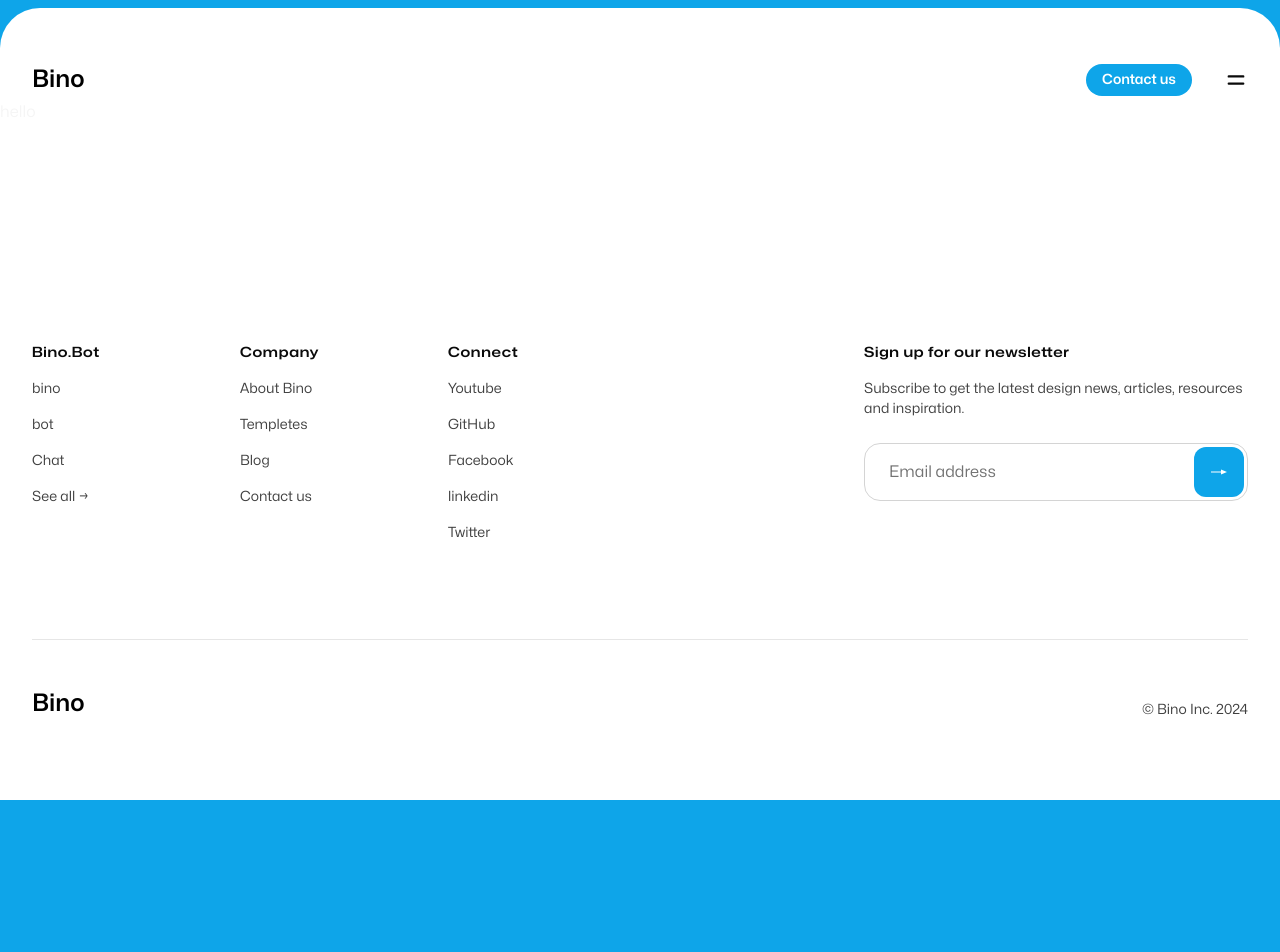
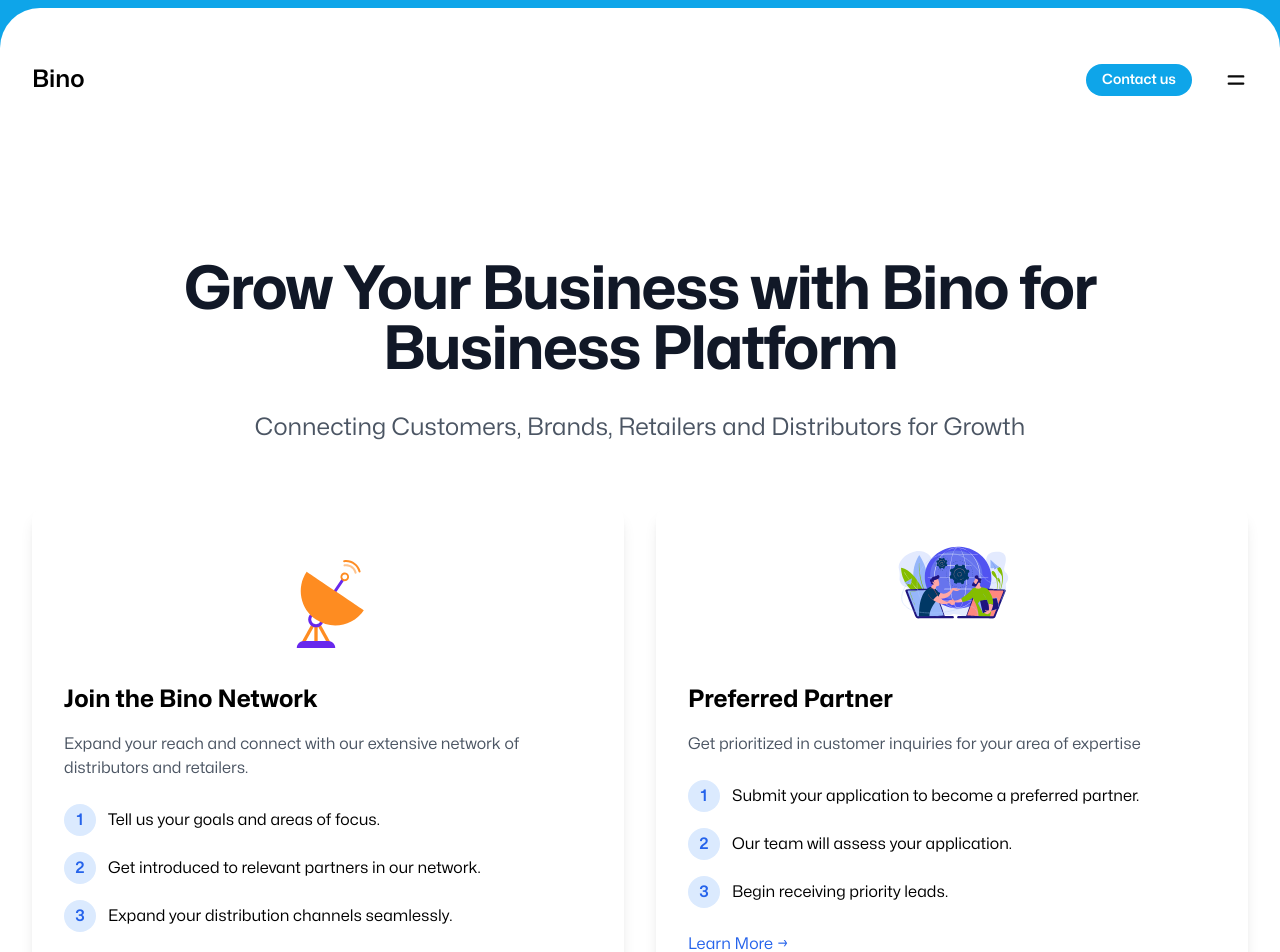
Before and after one commit to Rishabh2503/test, a Next.js app: page /bino-business in a window 1280 px wide. Shown: the top 952 px of the page. Before the commit the page ends 800 px from the top, so only its background shows below. Built offline with nearby package versions, Linux system fonts and the light colour scheme.

Commit message:
changes4

```diff
--- a/src/app/bino-business/page.jsx
+++ b/src/app/bino-business/page.jsx
@@ -1,297 +1,254 @@
-// 'use client';
+'use client';
 
-// import React, { useEffect, useState } from 'react';
+import React from 'react';
+import Container from '@/components/Container';
+import SearchIntro from '@/components/SearchIntro';
+import Link from 'next/link';
+import JsonLd from '@/components/JsonLd';
+import dynamic from 'next/dynamic';
 
-// import Container from '@/components/Container';
-// import SearchIntro from '@/components/SearchIntro';
-// import Link from 'next/link';
-// import Lottie from 'lottie-react';
-// import SchemaOrg from '@/components/SchemaOrg';
+// Import Lottie animations
+import networkAnimation from '@/lotties/network.json';
+import partnerAnimation from '@/lotties/parternship.json';
+import b2bAnimation from '@/lotties/b2b.json';
+import distributionAnimation from '@/lotties/distribute.json';
+import reachAnimation from '@/lotties/market.json';
+import supportAnimation from '@/lotties/customer support.json';
+import insightsAnimation from '@/lotties/Data Analytics.json';
 
-// // Import Lottie animations
-// import networkAnimation from '@/lotties/network.json';
-// import partnerAnimation from '@/lotties/parternship.json';
-// import b2bAnimation from '@/lotties/b2b.json';
-// import distributionAnimation from '@/lotties/distribute.json';
-// import reachAnimation from '@/lotties/market.json';
-// import supportAnimation from '@/lotties/customer support.json';
-// import insightsAnimation from '@/lotties/Data Analytics.json';
+// Dynamic import of LottieWrapper
+const LottieWrapper = dynamic(() => import('@/components/LottieWrapper'), {
+  ssr: false,
+  loading: () => <div className="w-full h-full animate-pulse bg-gray-200 rounded-lg" />
+});
 
-// // Add this function before your BusinessPage component
-// const ClientSchemaOrg = () => {
-//   const schema = {
-//     "@context": "https://schema.org",
-//     "@type": "Organization",
-//     "name": "Bino for Business",
-//     "description": "Connecting Customers, Brands, Retailers and Distributors for Growth",
-//     "url": "https://bino.bot/bino-business",
-//     "logo": "https://bino.bot/logo.png",
-//     "sameAs": [
-//       "https://twitter.com/binobot",
-//       "https://linkedin.com/company/binobot"
-//     ],
-//     // ... rest of your schema object
-//   };
+// Add this function before your BusinessPage component
+const generateBusinessSchema = () => {
+  const schema = {
+    "@context": "https://schema.org",
+    "@type": "Organization",
+    "name": "Bino for Business",
+    "description": "Connecting Customers, Brands, Retailers and Distributors for Growth",
+    "url": "https://bino.bot/bino-business",
+    "logo": "https://bino.bot/logo.png",
+    "sameAs": [
+      "https://twitter.com/binobot",
+      "https://linkedin.com/company/binobot"
+    ],
+    "offers": [
+      {
+        "@type": "Offer",
+        "name": "Join the Bino Network",
+        "description": "Expand your reach and connect with our extensive network of distributors and retailers."
+      },
+      {
+        "@type": "Offer",
+        "name": "Preferred Partner",
+        "description": "Get prioritized in customer inquiries for your area of expertise"
+      },
+      {
+        "@type": "Offer",
+        "name": "B2B Sourcing",
+        "description": "Efficiently source products and services for your business with Bino Bot."
+      },
+      {
+        "@type": "Offer",
+        "name": "Distribution Support",
+        "description": "Access Bino Bot's network of distributors to launch products or enter new regions."
+      }
+    ],
+    "potentialAction": {
+      "@type": "JoinAction",
+      "name": "Join Bino Business",
+      "target": {
+        "@type": "EntryPoint",
+        "urlTemplate": "https://bino.bot/bino-business/get-started",
+        "actionPlatform": [
+          "http://schema.org/DesktopWebPlatform",
+          "http://schema.org/MobileWebPlatform"
+        ]
+      }
+    },
+    "areaServed": {
+      "@type": "Country",
+      "name": "India"
+    },
+    "knowsAbout": [
+      "B2B Distribution",
+      "Business Networking",
+      "Supply Chain Management",
+      "Business Development"
+    ],
+    "hasOfferCatalog": {
+      "@type": "OfferCatalog",
+      "name": "Bino Business Solutions",
+      "itemListElement": [
+        {
+          "@type": "OfferCatalog",
+          "name": "Network Solutions",
+          "description": "Business networking and distribution solutions"
+        },
+        {
+          "@type": "OfferCatalog",
+          "name": "Partnership Programs",
+          "description": "Preferred partner and B2B sourcing programs"
+        }
+      ]
+    }
+  };
 
-//   useEffect(() => {
-//     // Only create and insert the schema when on client side
-//     const script = document.createElement('script');
-//     script.type = 'application/ld+json';
-//     script.text = JSON.stringify(schema);
-//     document.head.appendChild(script);
+  return schema;
+};
 
-//     return () => {
-//       document.head.removeChild(script);
-//     };
-//   }, []);
+const BusinessPage = () => {
+  const solutions = [
+    {
+      title: "Join the Bino Network",
+      description: "Expand your reach and connect with our extensive network of distributors and retailers.",
+      animation: networkAnimation,
+      steps: [
+        "Tell us your goals and areas of focus.",
+        "Get introduced to relevant partners in our network.",
+        "Expand your distribution channels seamlessly."
+      ],
+      link: "/join-network"
+    },
+    {
+      title: "Preferred Partner",
+      description: "Get prioritized in customer inquiries for your area of expertise",
+      animation: partnerAnimation,
+      steps: [
+        "Submit your application to become a preferred partner.",
+        "Our team will assess your application.",
+        "Begin receiving priority leads."
+      ],
+      link: "/preferred-partner"
+    },
+    {
+      title: "B2B Sourcing",
+      description: "Efficiently source products and services for your business with Bino Bot.",
+      animation: b2bAnimation,
+      steps: [
+        "Let us know what you need.",
+        "Get options from trusted suppliers.",
+        "Select the best offer for your business."
+      ],
+      link: "/b2b-sourcing"
+    },
+    {
+      title: "Distribution Support",
+      description: "Access Bino Bot's network of distributors to launch products or enter new regions.",
+      animation: distributionAnimation,
+      steps: [
+        "Specify your desired regions or product launch needs.",
+        "Get matched with distributors and retailers in target areas.",
+        "Start reaching new customers quickly and efficiently."
+      ],
+      link: "/distribution-support"
+    }
+  ];
 
-//   return null;
-// };
-// const generateBusinessSchema = () => {
-//   const schema = {
-//     "@context": "https://schema.org",
-//     "@type": "Organization",
-//     "name": "Bino for Business",
-//     "description": "Connecting Customers, Brands, Retailers and Distributors for Growth",
-//     "url": "https://bino.bot/bino-business",
-//     "logo": "https://bino.bot/logo.png",
-//     "sameAs": [
-//       "https://twitter.com/binobot",
-//       "https://linkedin.com/company/binobot"
-//     ],
-//     "offers": [
-//       {
-//         "@type": "Offer",
-//         "name": "Join the Bino Network",
-//         "description": "Expand your reach and connect with our extensive network of distributors and retailers."
-//       },
-//       {
-//         "@type": "Offer",
-//         "name": "Preferred Partner",
-//         "description": "Get prioritized in customer inquiries for your area of expertise"
-//       },
-//       {
-//         "@type": "Offer",
-//         "name": "B2B Sourcing",
-//         "description": "Efficiently source products and services for your business with Bino Bot."
-//       },
-//       {
-//         "@type": "Offer",
-//         "name": "Distribution Support",
-//         "description": "Access Bino Bot's network of distributors to launch products or enter new regions."
-//       }
-//     ],
-//     "potentialAction": {
-//       "@type": "JoinAction",
-//       "name": "Join Bino Business",
-//       "target": {
-//         "@type": "EntryPoint",
-//         "urlTemplate": "https://bino.bot/bino-business/get-started",
-//         "actionPlatform": [
-//           "http://schema.org/DesktopWebPlatform",
-//           "http://schema.org/MobileWebPlatform"
-//         ]
-//       }
-//     },
-//     "areaServed": {
-//       "@type": "Country",
-//       "name": "India"
-//     },
-//     "knowsAbout": [
-//       "B2B Distribution",
-//       "Business Networking",
-//       "Supply Chain Management",
-//       "Business Development"
-//     ],
-//     "hasOfferCatalog": {
-//       "@type": "OfferCatalog",
-//       "name": "Bino Business Solutions",
-//       "itemListElement": [
-//         {
-//           "@type": "OfferCatalog",
-//           "name": "Network Solutions",
-//           "description": "Business networking and distribution solutions"
-//         },
-//         {
-//           "@type": "OfferCatalog",
-//           "name": "Partnership Programs",
-//           "description": "Preferred partner and B2B sourcing programs"
-//         }
-//       ]
-//     }
-//   };
+  const benefits = [
+    {
+      title: "Expansive Reach",
+      description: "Expand your market reach with our established distribution network.",
+      animation: reachAnimation
+    },
+    {
+      title: "First-Rate Support",
+      description: "Receive support from Bino Bot's dedicated partnership team.",
+      animation: supportAnimation
+    },
+    {
+      title: "Data-Driven Insights",
+      description: "Benefit from valuable market insights to guide your growth.",
+      animation: insightsAnimation
+    }
+  ];
 
-//   return schema;
-// };
+  return (
+    <div className="min-h-screen bg-white text-black">
+      <JsonLd data={generateBusinessSchema()} />
 
-// const BusinessPage = () => {
-//   const [isClient, setIsClient] = useState(false);
+      <Container >
+        <SearchIntro
+          title="Grow Your Business with Bino for Business Platform"
+          subtitle="Connecting Customers, Brands, Retailers and Distributors for Growth"
+          centered={true}
+        />
 
-//   useEffect(() => {
-//     setIsClient(true);
-//   }, []);
+        {/* Solutions Grid */}
+        <div className="grid grid-cols-1 md:grid-cols-2 gap-8 my-16">
+          {solutions.map((solution, index) => (
+            <div key={index} className="bg-white rounded-xl shadow-lg p-8">
+              <div className="w-32 h-32 mx-auto mb-4">
+                <LottieWrapper
+                  animationData={solution.animation}
+                  loop={true}
+                  className="w-full h-full"
+                />
+              </div>
+              <h3 className="text-2xl font-bold mb-4">{solution.title}</h3>
+              <p className="text-gray-600 mb-6">{solution.description}</p>
 
-//   if (!isClient) return null;
-//   const solutions = [
-//     {
-//       title: "Join the Bino Network",
-//       description: "Expand your reach and connect with our extensive network of distributors and retailers.",
-//       animation: networkAnimation,
-//       steps: [
-//         "Tell us your goals and areas of focus.",
-//         "Get introduced to relevant partners in our network.",
-//         "Expand your distribution channels seamlessly."
-//       ],
-//       link: "/join-network"
-//     },
-//     {
-//       title: "Preferred Partner",
-//       description: "Get prioritized in customer inquiries for your area of expertise",
-//       animation: partnerAnimation,
-//       steps: [
-//         "Submit your application to become a preferred partner.",
-//         "Our team will assess your application.",
-//         "Begin receiving priority leads."
-//       ],
-//       link: "/preferred-partner"
-//     },
-//     {
-//       title: "B2B Sourcing",
-//       description: "Efficiently source products and services for your business with Bino Bot.",
-//       animation: b2bAnimation,
-//       steps: [
-//         "Let us know what you need.",
-//         "Get options from trusted suppliers.",
-//         "Select the best offer for your business."
-//       ],
-//       link: "/b2b-sourcing"
-//     },
-//     {
-//       title: "Distribution Support",
-//       description: "Access Bino Bot's network of distributors to launch products or enter new regions.",
-//       animation: distributionAnimation,
-//       steps: [
-//         "Specify your desired regions or product launch needs.",
-//         "Get matched with distributors and retailers in target areas.",
-//         "Start reaching new customers quickly and efficiently."
-//       ],
-//       link: "/distribution-support"
-//     }
-//   ];
+              {/* Steps */}
+              <div className="space-y-4 mb-6">
+                {solution.steps.map((step, stepIndex) => (
+                  <div key={stepIndex} className="flex items-center gap-3">
+                    <span className="w-8 h-8 rounded-full bg-blue-100 text-blue-600 flex items-center justify-center font-semibold">
+                      {stepIndex + 1}
+                    </span>
+                    <p>{step}</p>
+                  </div>
+                ))}
+              </div>
 
-//   const benefits = [
-//     {
-//       title: "Expansive Reach",
-//       description: "Expand your market reach with our established distribution network.",
-//       animation: reachAnimation
-//     },
-//     {
-//       title: "First-Rate Support",
-//       description: "Receive support from Bino Bot's dedicated partnership team.",
-//       animation: supportAnimation
-//     },
-//     {
-//       title: "Data-Driven Insights",
-//       description: "Benefit from valuable market insights to guide your growth.",
-//       animation: insightsAnimation
-//     }
-//   ];
+              <Link
+                href={solution.link}
+                className="inline-flex items-center gap-2 text-blue-600 hover:text-blue-800"
+              >
+                Learn More →
+              </Link>
+            </div>
+          ))}
+        </div>
 
-//   return (
-//     <div className="min-h-screen bg-white">
+        {/* Benefits Section */}
+        <div className="bg-sky-300 text-white rounded-xl p-12 my-16">
+          <h2 className="text-3xl font-bold text-center mb-12">Why Partner with Bino</h2>
+          <div className="grid grid-cols-1 md:grid-cols-3 gap-8">
+            {benefits.map((benefit, index) => (
+              <div key={index} className="text-center">
+                <div className="w-24 h-24 mx-auto mb-4">
+                  <LottieWrapper
+                    animationData={benefit.animation}
+                    loop={true}
+                    className="w-full h-full"
+                  />
+                </div>
+                <h3 className="text-xl font-semibold mb-2">{benefit.title}</h3>
+                <p className="text-gray-600">{benefit.description}</p>
+              </div>
+            ))}
+          </div>
+        </div>
 
-//       <Container className="text-black">
-//         {/* Hero Section */}
-//         <SearchIntro
-//           title="Grow Your Business with Bino for Business Platform"
-//           subtitle="Connecting Customers, Brands, Retailers and Distributors for Growth"
-//           centered={true}
-//         />
+        {/* CTA Section */}
+        <div className="text-center my-16">
+          <h2 className="text-3xl font-bold mb-4">
+            Ready to Drive Your Business Growth with Bino Bot?
+          </h2>
+          <p className="text-gray-600 mb-8">
+            Whether you&apos;re looking to expand distribution, prioritize leads, or streamline sourcing,
+            Bino Bot has a solution for you.
+          </p>
+          <button className="bg-blue-600 text-white px-8 py-3 rounded-lg hover:bg-blue-700 transition">
+            Get Started
+          </button>
+        </div>
+      </Container>
+    </div>
+  );
+};
 
-//         {/* Solutions Grid */}
-//         <div className="grid grid-cols-1 md:grid-cols-2 gap-8 my-16">
-//           {solutions.map((solution, index) => (
-//             <div key={index} className="bg-white rounded-xl shadow-lg p-8">
-//               <div className="w-32 h-32 mx-auto mb-4">
-//                 <Lottie
-//                   animationData={solution.animation}
-//                   loop={true}
-//                   className="w-full h-full"
-//                 />
-//               </div>
-//               <h3 className="text-2xl font-bold mb-4">{solution.title}</h3>
-//               <p className="text-gray-600 mb-6">{solution.description}</p>
-
-//               {/* Steps */}
-//               <div className="space-y-4 mb-6">
-//                 {solution.steps.map((step, stepIndex) => (
-//                   <div key={stepIndex} className="flex items-center gap-3">
-//                     <span className="w-8 h-8 rounded-full bg-blue-100 text-blue-600 flex items-center justify-center font-semibold">
-//                       {stepIndex + 1}
-//                     </span>
-//                     <p>{step}</p>
-//                   </div>
-//                 ))}
-//               </div>
-
-//               <Link
-//                 href={solution.link}
-//                 className="inline-flex items-center gap-2 text-blue-600 hover:text-blue-800"
-//               >
-//                 Learn More →
-//               </Link>
-//             </div>
-//           ))}
-//         </div>
-
-//         {/* Benefits Section */}
-//         <div className="bg-sky-300 text-white rounded-xl p-12 my-16">
-//           <h2 className="text-3xl font-bold text-center mb-12">Why Partner with Bino</h2>
-//           <div className="grid grid-cols-1 md:grid-cols-3 gap-8">
-//             {benefits.map((benefit, index) => (
-//               <div key={index} className="text-center">
-//                 <div className="w-24 h-24 mx-auto mb-4">
-//                   <Lottie
-//                     animationData={benefit.animation}
-//                     loop={true}
-//                     className="w-full h-full"
-//                   />
-//                 </div>
-//                 <h3 className="text-xl font-semibold mb-2">{benefit.title}</h3>
-//                 <p className="text-gray-600">{benefit.description}</p>
-//               </div>
-//             ))}
-//           </div>
-//         </div>
-
-//         {/* CTA Section */}
-//         <div className="text-center my-16">
-//           <h2 className="text-3xl font-bold mb-4">
-//             Ready to Drive Your Business Growth with Bino Bot?
-//           </h2>
-//           <p className="text-gray-600 mb-8">
-//             Whether you&apos;re looking to expand distribution, prioritize leads, or streamline sourcing,
-//             Bino Bot has a solution for you.
-//           </p>
-//           <button className="bg-blue-600 text-white px-8 py-3 rounded-lg hover:bg-blue-700 transition">
-//             Get Started
-//           </button>
-//         </div>
-//       </Container>
-//     </div>
-//   );
-// };
-
-// export default BusinessPage;
-import React from 'react'
-
-const page = () => {
-  return (
-    <div>
-    hello
-
-    </div>
-  )
-}
-
-export default page
+export default BusinessPage;
--- /dev/null
+++ b/src/components/LottieWrapper.jsx
@@ -0,0 +1,35 @@
+'use client';
+
+import { useEffect, useRef, useState } from 'react';
+import dynamic from 'next/dynamic';
+
+const LottiePlayer = dynamic(() => import('lottie-react'), {
+  ssr: false,
+  loading: () => (
+    <div className="w-full h-full animate-pulse bg-gray-200 rounded-lg" />
+  ),
+});
+
+const LottieWrapper = ({ animationData, ...props }) => {
+  const [isMounted, setIsMounted] = useState(false);
+  const containerRef = useRef(null);
+
+  useEffect(() => {
+    setIsMounted(true);
+  }, []);
+
+  if (!isMounted) {
+    return <div ref={containerRef} className="w-full h-full animate-pulse bg-gray-200 rounded-lg" />;
+  }
+
+  return (
+    <div ref={containerRef}>
+      <LottiePlayer
+        animationData={animationData}
+        {...props}
+      />
+    </div>
+  );
+};
+
+export default LottieWrapper;
--- a/src/components/RootLayout.jsx
+++ b/src/components/RootLayout.jsx
@@ -98,7 +98,7 @@
         <NavigationItem href="/find">Templetes</NavigationItem>
       </NavigationRow>
       <NavigationRow>
-        <NavigationItem href="/">For Business</NavigationItem>
+        <NavigationItem href="/bino-business">For Business</NavigationItem>
         <NavigationItem href="https://portfolio2-amber-kappa.vercel.app/">Author</NavigationItem>
       </NavigationRow>
     </nav>
```
